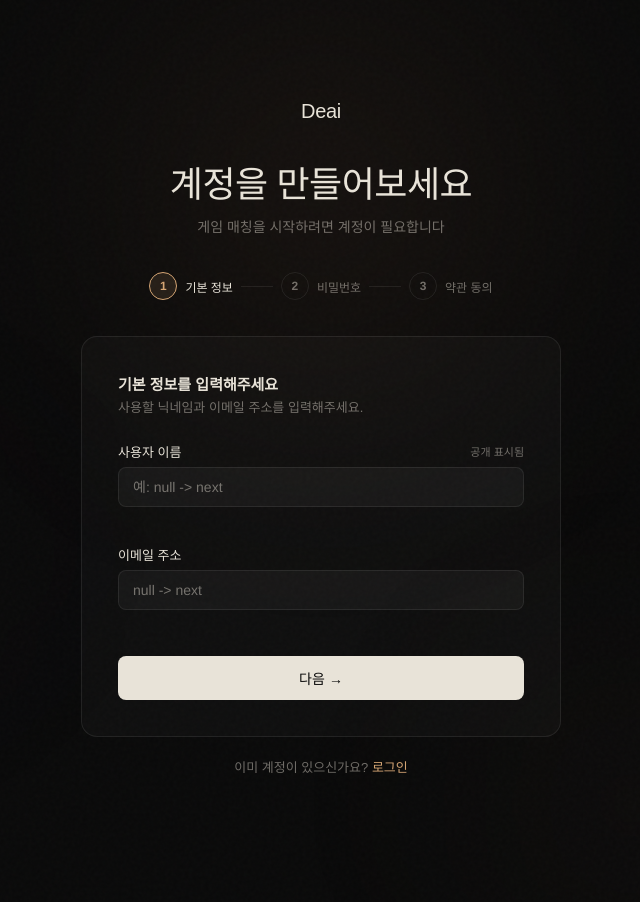
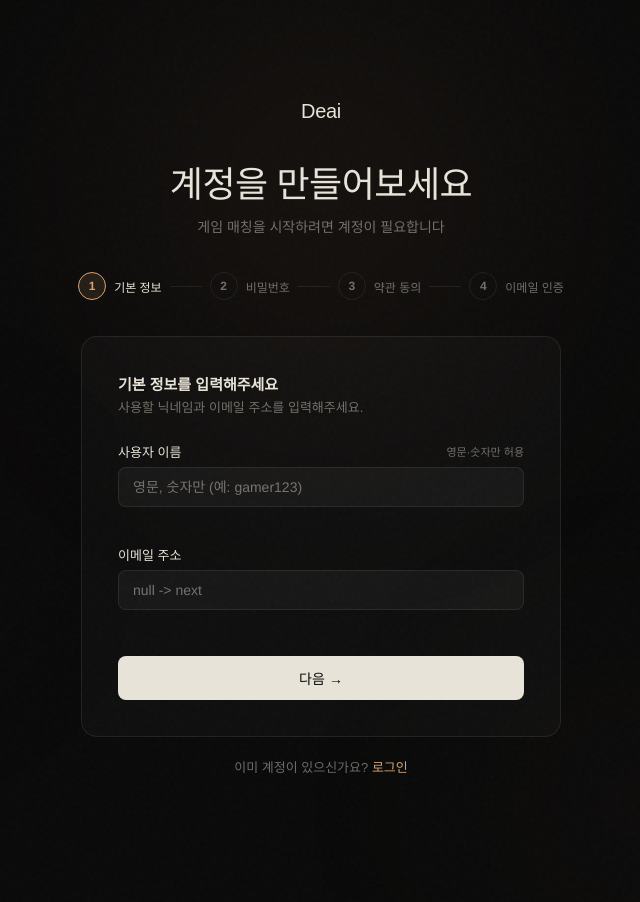
Before and after one commit to seongmin-wxnr/deai_main, a Django app: template deai_project/templates/register.html in a window 1280 px wide. Shown: the whole page, without its empty margins (319-959 px from the left). Run offline with Django 5.2, Linux system fonts and the light colour scheme; the template is opened without the code that fills it, so the values that code supplies are empty; some web fonts are replaced.

Commit message:
Update register.html

```diff
--- a/deai_project/templates/register.html
+++ b/deai_project/templates/register.html
@@ -39,6 +39,11 @@
         <div class="step-dot" id="dot-3">3</div>
         <span class="step-label" id="label-3">약관 동의</span>
       </div>
+      <div class="step-line" id="line-3"></div>
+      <div class="step-item">
+        <div class="step-dot" id="dot-4">4</div>
+        <span class="step-label" id="label-4">이메일 인증</span>
+      </div>
     </div>
 
     <div class="signup-card">
@@ -48,9 +53,9 @@
         <div class="step-desc">사용할 닉네임과 이메일 주소를 입력해주세요.</div>
 
         <div class="field">
-          <label>사용자 이름 <span class="field-hint">공개 표시됨</span></label>
+          <label>사용자 이름 <span class="field-hint">영문·숫자만 허용</span></label>
           <input class="input-field" id="username" type="text"
-                 placeholder="예: null -> next" autocomplete="off">
+                 placeholder="영문, 숫자만 (예: gamer123)" autocomplete="off">
           <div class="field-msg" id="msg-username"></div>
         </div>
 
@@ -132,10 +137,41 @@
 
         <div class="btn-row">
           <button class="btn btn-back" onclick="goStep(2)">← 이전</button>
-          <button class="btn btn-primary btn-full" onclick="submitSignup()">계정 만들기</button>
+          <button class="btn btn-primary btn-full" id="btn-send-code" onclick="sendVerifyCode()">인증 코드 받기 →</button>
         </div>
       </div>
 
+
+      <!-- step 4: 이메일 인증 -->
+      <div class="step-panel" id="step-4">
+        <div class="step-title">이메일 인증</div>
+        <div class="step-desc" id="verify-desc">이메일로 발송된 6자리 인증 코드를 입력해주세요.</div>
+
+        <div class="field">
+          <label>인증 코드</label>
+          <input class="input-field" id="verify-code" type="text"
+                 maxlength="6" placeholder="6자리 숫자 입력"
+                 oninput="this.value=this.value.replace(/[^0-9]/g,'')"
+                 onkeydown="if(event.key==='Enter') submitVerifyCode()"
+                 style="letter-spacing:8px;font-size:22px;font-weight:700;text-align:center">
+          <div class="field-msg" id="msg-verify"></div>
+        </div>
+
+        <div style="text-align:center;margin-top:4px">
+          <button onclick="resendCode()"
+                  style="background:none;border:none;color:var(--muted);font-size:12px;
+                         cursor:pointer;text-decoration:underline;font-family:inherit"
+                  id="btn-resend">
+            코드를 못 받으셨나요? 재발송
+          </button>
+          <div id="resend-timer" style="font-size:11px;color:var(--muted);margin-top:4px;display:none"></div>
+        </div>
+
+        <div class="btn-row" style="margin-top:24px">
+          <button class="btn btn-back" onclick="goStep(3)">← 이전</button>
+          <button class="btn btn-primary btn-full" id="btn-verify" onclick="submitVerifyCode()">인증 완료</button>
+        </div>
+      </div>
 
       <div class="step-panel" id="step-done">
         <div class="done-wrap">
@@ -175,7 +211,7 @@
   }
 
 
-  const TOTAL_STEPS = 3;
+  const TOTAL_STEPS = 4;
   let currentStep = 1;
 
 
@@ -228,13 +264,20 @@
   }
 
   function validateStep1() {
-    const username = document.getElementById('username').value.trim();
-    const email    = document.getElementById('email').value.trim();
-    const emailReg = /^[^\s@]+@[^\s@]+\.[^\s@]+$/;
+    const username    = document.getElementById('username').value.trim();
+    const email       = document.getElementById('email').value.trim();
+    const emailReg    = /^[^\s@]+@[^\s@]+\.[^\s@]+$/;
+    const usernameReg = /^[a-zA-Z0-9]+$/;   // 영문 + 숫자만
     let ok = true;
 
-    if (!username || username.length < 3) {
-      setMsg('msg-username', username ? '3자 이상 입력해주세요.' : '사용자 이름을 입력해주세요.', 'error');
+    if (!username) {
+      setMsg('msg-username', '사용자 이름을 입력해주세요.', 'error');
+      setFieldState('username', 'invalid'); ok = false;
+    } else if (username.length < 3) {
+      setMsg('msg-username', '3자 이상 입력해주세요.', 'error');
+      setFieldState('username', 'invalid'); ok = false;
+    } else if (!usernameReg.test(username)) {
+      setMsg('msg-username', '영문과 숫자만 사용할 수 있습니다. (한국어·특수문자 불가)', 'error');
       setFieldState('username', 'invalid'); ok = false;
     } else {
       setMsg('msg-username', '✓ 사용 가능한 이름입니다.', 'success');
@@ -262,6 +305,9 @@
     if (pw.length < 8) {
       setMsg('msg-password', '8자 이상 입력해주세요.', 'error');
       setFieldState('password', 'invalid'); ok = false;
+    } else if (!/[^A-Za-z0-9]/.test(pw)) {
+      setMsg('msg-password', '특수문자를 1개 이상 포함해주세요.', 'error');
+      setFieldState('password', 'invalid'); ok = false;
     }
     if (!pw2) {
       setMsg('msg-password2', '비밀번호를 한 번 더 입력해주세요.', 'error');
@@ -282,43 +328,114 @@
   }
 
 
-  async function submitSignup() {
+  // ── step 3 → 코드 발송 ──
+  async function sendVerifyCode() {
     if (!validateStep3()) return;
 
-    const username  = document.getElementById('username').value.trim();
-    const email     = document.getElementById('email').value.trim();
-    const password  = document.getElementById('password').value;
-    const marketing = document.getElementById('chk-marketing').checked;
-
-
-    const btn = document.querySelector('#step-3 .btn-primary');
-    btn.textContent = '처리 중...';
-    btn.disabled = true;
+    const btn   = document.getElementById('btn-send-code');
+    const email = document.getElementById('email').value.trim();
+    btn.textContent = '발송 중...'; btn.disabled = true;
 
     try {
-      const res = await fetch('/api/auth/register/', {
+      const res  = await fetch('/api/auth/send-code/', {
         method : 'POST',
-        headers: {
-          'Content-Type': 'application/json',
-          'X-CSRFToken' : getCookie('csrftoken'),
-        },
-        body: JSON.stringify({ username, email, password, marketing }),
+        headers: { 'Content-Type': 'application/json', 'X-CSRFToken': getCookie('csrftoken') },
+        body   : JSON.stringify({ email }),
       });
+      const data = await res.json();
 
+      if (data.success) {
+        document.getElementById('verify-desc').textContent =
+          `${email} 로 인증 코드를 발송했습니다.`;
+        goStep(4);
+        startResendTimer(60);
+      } else {
+        setMsg('msg-terms', data.message, 'error');
+      }
+    } catch(e) {
+      setMsg('msg-terms', '네트워크 오류가 발생했습니다.', 'error');
+    } finally {
+      btn.textContent = '인증 코드 받기 →'; btn.disabled = false;
+    }
+  }
+
+  // ── step 4 → 코드 확인 + 회원가입 완료 ──
+  async function submitVerifyCode() {
+    const code = document.getElementById('verify-code').value.trim();
+    if (code.length !== 6) {
+      setMsg('msg-verify', '6자리 숫자를 입력해주세요.', 'error'); return;
+    }
+
+    const btn = document.getElementById('btn-verify');
+    btn.textContent = '확인 중...'; btn.disabled = true;
+
+    try {
+      const res  = await fetch('/api/auth/verify-code/', {
+        method : 'POST',
+        headers: { 'Content-Type': 'application/json', 'X-CSRFToken': getCookie('csrftoken') },
+        body   : JSON.stringify({
+          code     : code,
+          username : document.getElementById('username').value.trim(),
+          password : document.getElementById('password').value,
+          marketing: document.getElementById('chk-marketing').checked,
+        }),
+      });
       const data = await res.json();
 
       if (data.success) {
         showDone();
       } else {
-        setMsg('msg-terms', data.message, 'error');
-        btn.textContent = '계정 만들기';
-        btn.disabled = false;
+        setMsg('msg-verify', data.message, 'error');
       }
+    } catch(e) {
+      setMsg('msg-verify', '네트워크 오류가 발생했습니다.', 'error');
+    } finally {
+      btn.textContent = '인증 완료'; btn.disabled = false;
+    }
+  }
 
-    } catch (err) {
-      setMsg('msg-terms', '네트워크 오류가 발생했습니다.', 'error');
-      btn.textContent = '계정 만들기';
-      btn.disabled = false;
+  // ── 재발송 ──
+  let resendTimerInterval = null;
+  function startResendTimer(seconds) {
+    const timerEl  = document.getElementById('resend-timer');
+    const resendBtn = document.getElementById('btn-resend');
+    resendBtn.style.display = 'none';
+    timerEl.style.display   = 'block';
+    let remain = seconds;
+    clearInterval(resendTimerInterval);
+    resendTimerInterval = setInterval(() => {
+      timerEl.textContent = `${remain}초 후 재발송 가능`;
+      remain--;
+      if (remain < 0) {
+        clearInterval(resendTimerInterval);
+        timerEl.style.display   = 'none';
+        resendBtn.style.display = 'inline';
+      }
+    }, 1000);
+  }
+
+  async function resendCode() {
+    const email = document.getElementById('email').value.trim();
+    const btn   = document.getElementById('btn-resend');
+    btn.textContent = '발송 중...'; btn.disabled = true;
+    try {
+      const res  = await fetch('/api/auth/send-code/', {
+        method : 'POST',
+        headers: { 'Content-Type': 'application/json', 'X-CSRFToken': getCookie('csrftoken') },
+        body   : JSON.stringify({ email }),
+      });
+      const data = await res.json();
+      if (data.success) {
+        setMsg('msg-verify', '✓ 새 코드를 발송했습니다.', 'success');
+        document.getElementById('verify-code').value = '';
+        startResendTimer(60);
+      } else {
+        setMsg('msg-verify', data.message, 'error');
+      }
+    } catch(e) {
+      setMsg('msg-verify', '네트워크 오류가 발생했습니다.', 'error');
+    } finally {
+      btn.textContent = '코드를 못 받으셨나요? 재발송'; btn.disabled = false;
     }
   }
 
@@ -344,15 +461,29 @@
     bars.forEach(b => b.className = 'pw-bar');
     if (!pw) { level.textContent = ''; return; }
 
+    const hasLen     = pw.length >= 8;
+    const hasUpper   = /[A-Z]/.test(pw);
+    const hasNum     = /[0-9]/.test(pw);
+    const hasSpecial = /[^A-Za-z0-9]/.test(pw);
+
+    // 특수문자 없으면 무조건 약함
+    if (!hasSpecial) {
+      bars[0].classList.add('weak');
+      level.textContent = '약함'; level.style.color = '#ef4444';
+      setMsg('msg-password', '특수문자를 1개 이상 포함해주세요. (필수)', 'error');
+      setFieldState('password', 'invalid');
+      return;
+    }
+
     let score = 0;
-    if (pw.length >= 8)                        score++;
-    if (/[A-Z]/.test(pw) && /[0-9]/.test(pw)) score++;
-    if (/[^A-Za-z0-9]/.test(pw))              score++;
+    if (hasLen)             score++;
+    if (hasUpper && hasNum) score++;
+    if (hasSpecial)         score++;
 
     const map = {
-      1: { cls:'weak',   label:'약함', color:'#ef4444', msg:'더 강한 비밀번호를 사용해보세요.', state:'invalid' },
-      2: { cls:'medium', label:'보통', color:'#f59e0b', msg:'조금 더 복잡하게 만들 수 있어요.',  state:'' },
-      3: { cls:'strong', label:'강함', color:'#10b981', msg:'✓ 안전한 비밀번호입니다.',          state:'valid' },
+      1: { cls:'weak',   label:'약함', color:'#ef4444', msg:'8자 이상 입력해주세요.',                state:'invalid' },
+      2: { cls:'medium', label:'보통', color:'#f59e0b', msg:'대문자와 숫자를 추가하면 더 안전해요.', state:'' },
+      3: { cls:'strong', label:'강함', color:'#10b981', msg:'✓ 안전한 비밀번호입니다.',              state:'valid'   },
     };
     const m = map[score] || map[1];
     for (let i = 0; i < score; i++) bars[i].classList.add(m.cls);
```
